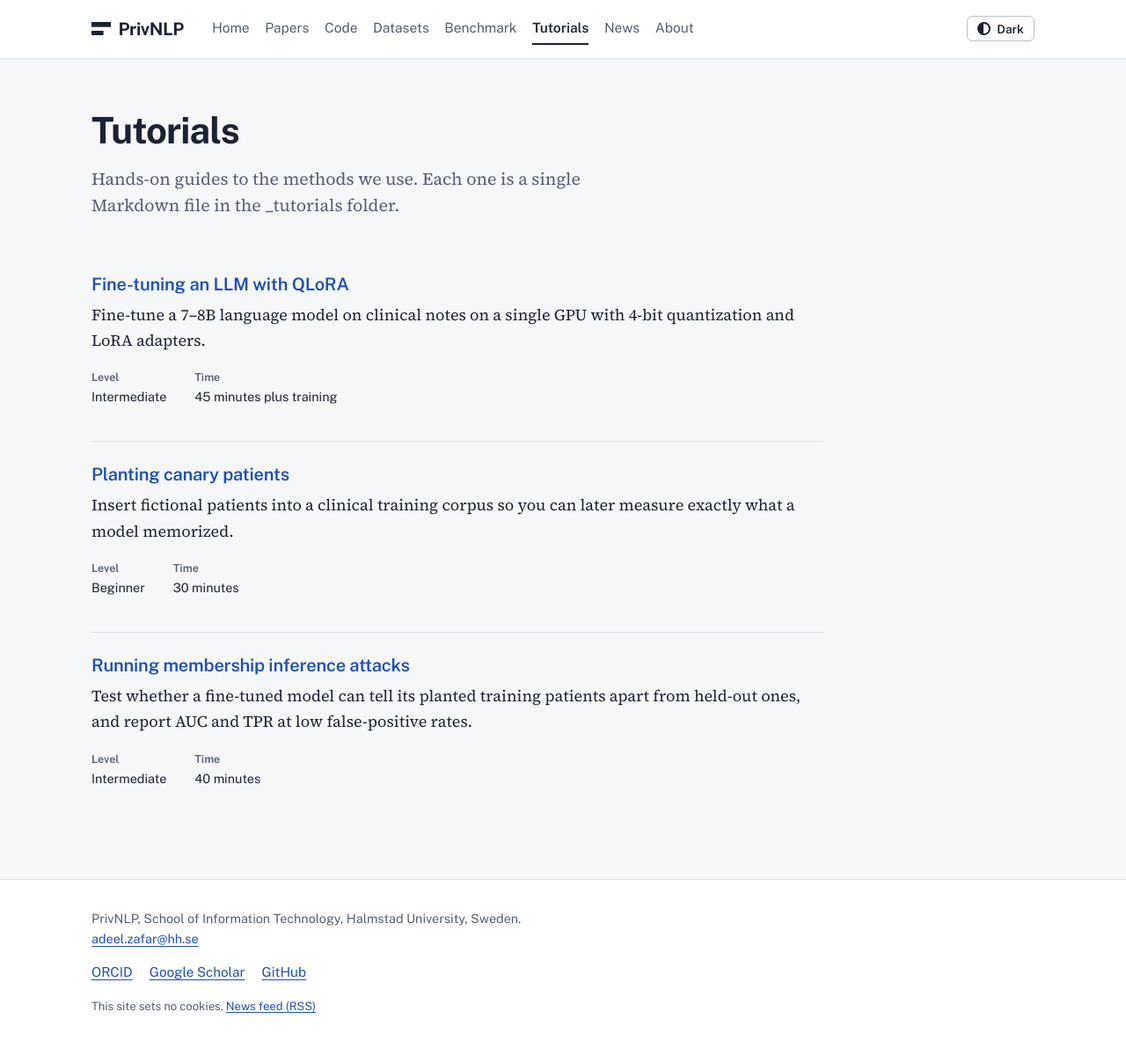
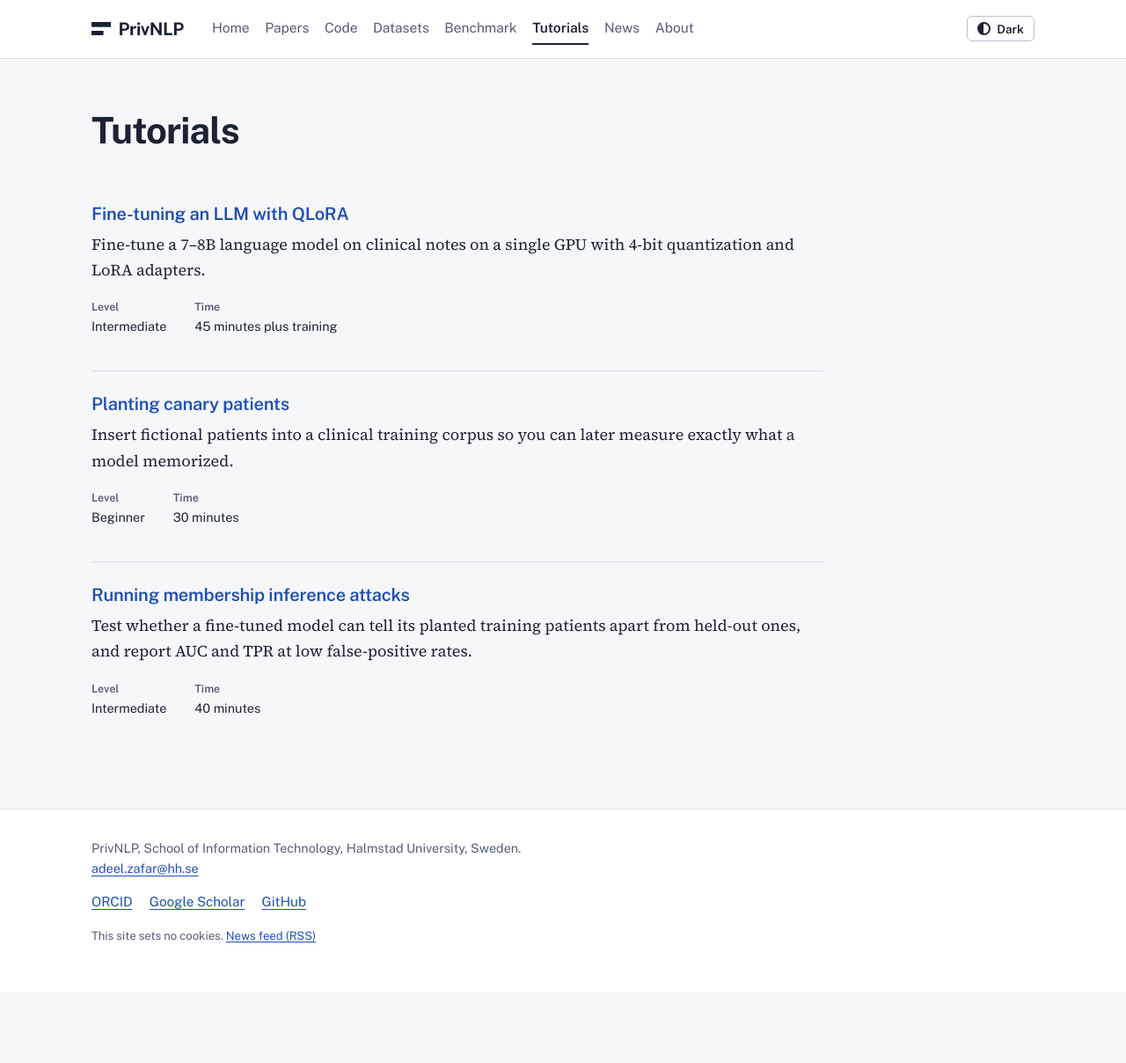
Before and after one commit to Adeelzafar/privnlp, a Jekyll site: the page built from tutorials.html, in a window 1280 px wide. Shown: the whole page at 88% size. Built offline with Jekyll 4.4.1, drawn with Linux system fonts in a browser that asks for light colours; after the commit the page ends 1128 px from its top, so only the background shows below that.

Commit message:
Update tutorials.html

```diff
--- a/tutorials.html
+++ b/tutorials.html
@@ -3,7 +3,6 @@ layout: page
 title: Tutorials
 permalink: /tutorials/
 prose: false
-intro: Hands-on guides to the methods we use. Each one is a single Markdown file in the _tutorials folder.
 ---
 {%- assign tuts = site.tutorials | sort: "order" -%}
 <ul class="entry-list">
```
